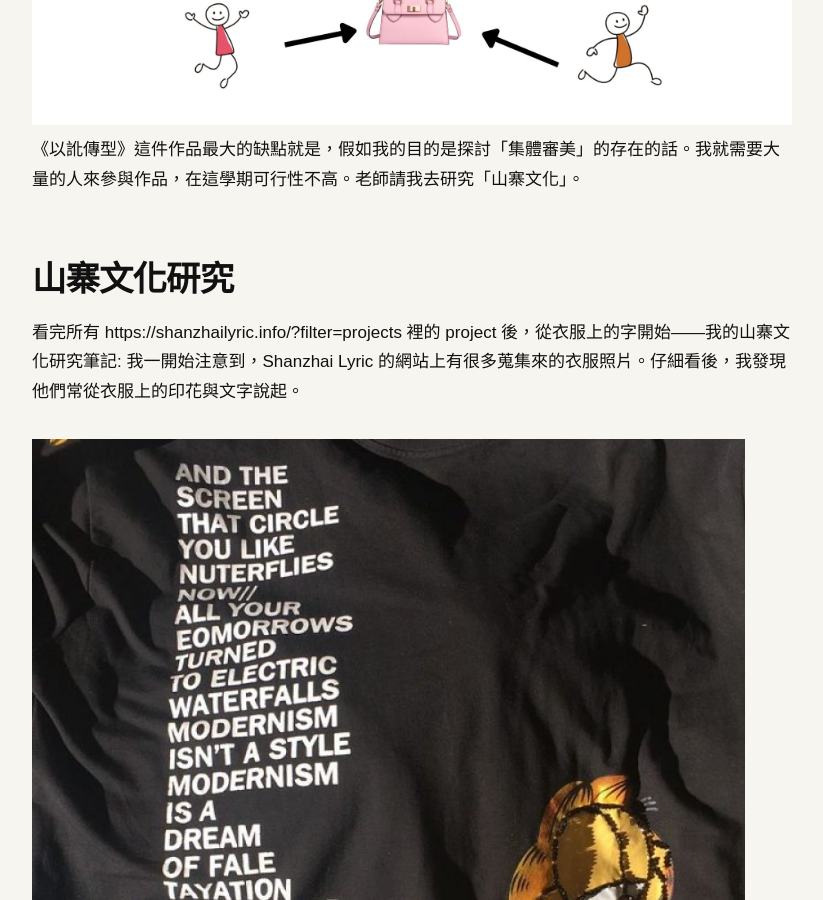
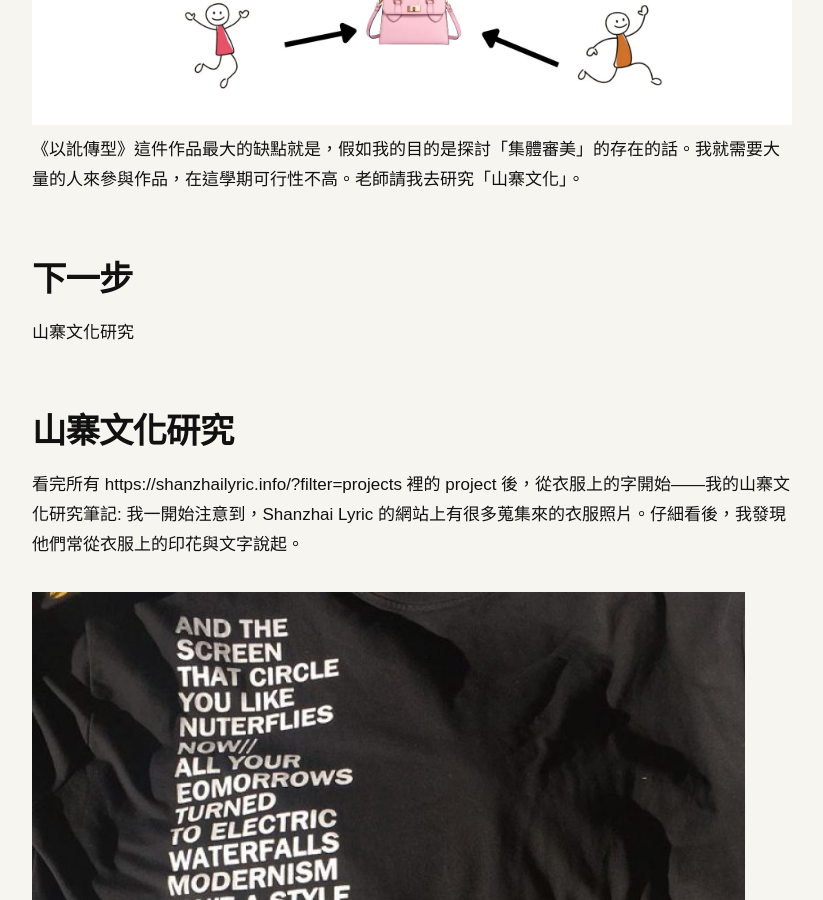
Before and after one commit to yo566566/fieldworkarchive, a Jekyll site: the page built from weeks/week-08.md, in a window 1280 px wide and 900 px high, scrolled down 2799 px. Shown: the whole window, without its empty margins (48-871 px from the left). Built offline with Jekyll 4.4.1, drawn with Linux system fonts in a browser that asks for light colours.

Commit message:
Update week-08.md

```diff
--- a/weeks/week-08.md
+++ b/weeks/week-08.md
@@ -17,6 +17,10 @@ permalink: /weeks/week-08/
 ![圖片說明]({{ '/assets/images/w8-04.jpg' | relative_url }})
 ![圖片說明]({{ '/assets/images/w8-05.jpg' | relative_url }})
 《以訛傳型》這件作品最大的缺點就是，假如我的目的是探討「集體審美」的存在的話。我就需要大量的人來參與作品，在這學期可行性不高。老師請我去研究「山寨文化」。
+
+## 下一步
+山寨文化研究
+
 ## 山寨文化研究
 看完所有 https://shanzhailyric.info/?filter=projects 裡的 project 後，從衣服上的字開始——我的山寨文化研究筆記:
 我一開始注意到，Shanzhai Lyric 的網站上有很多蒐集來的衣服照片。仔細看後，我發現他們常從衣服上的印花與文字說起。
```
